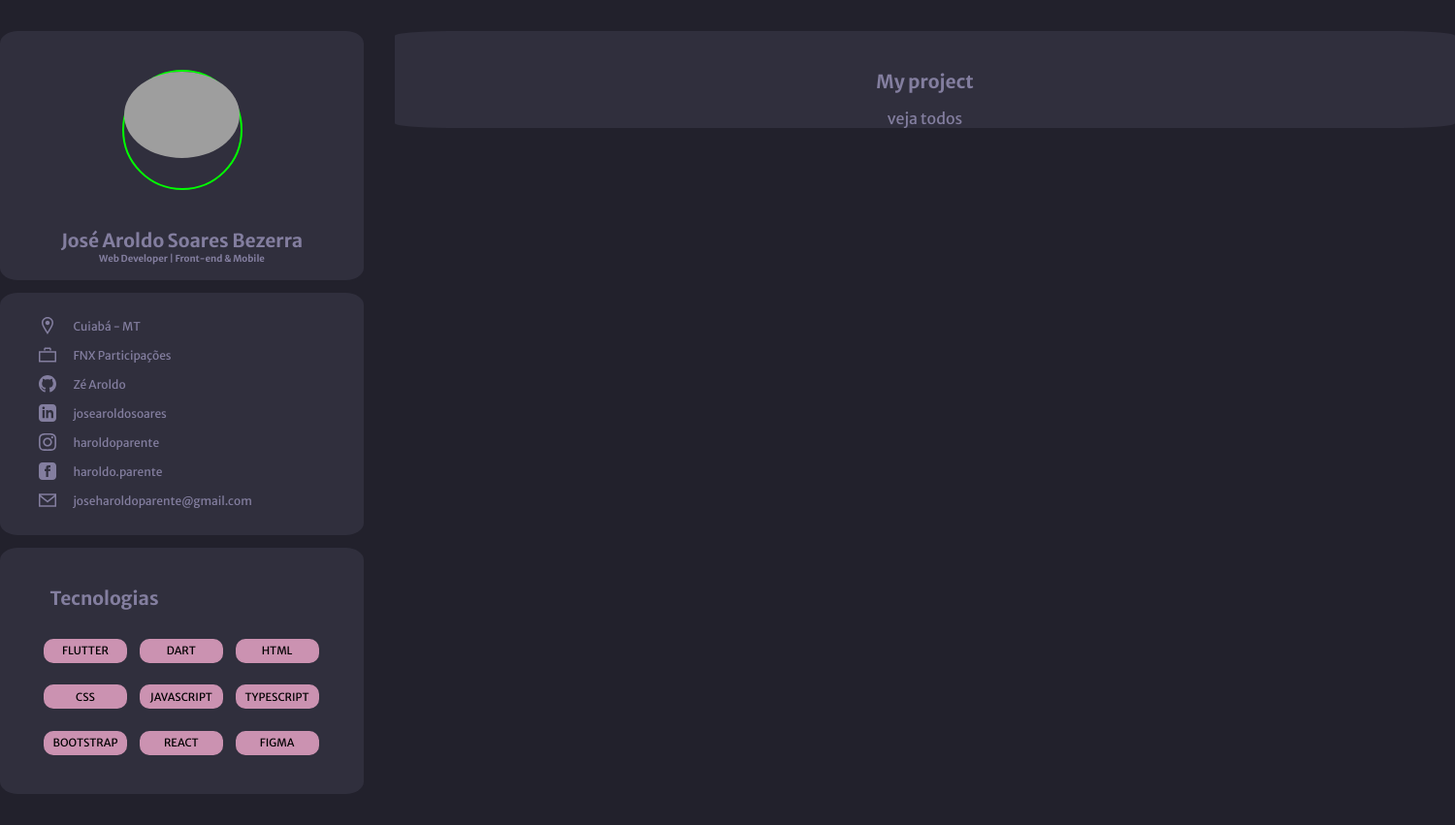
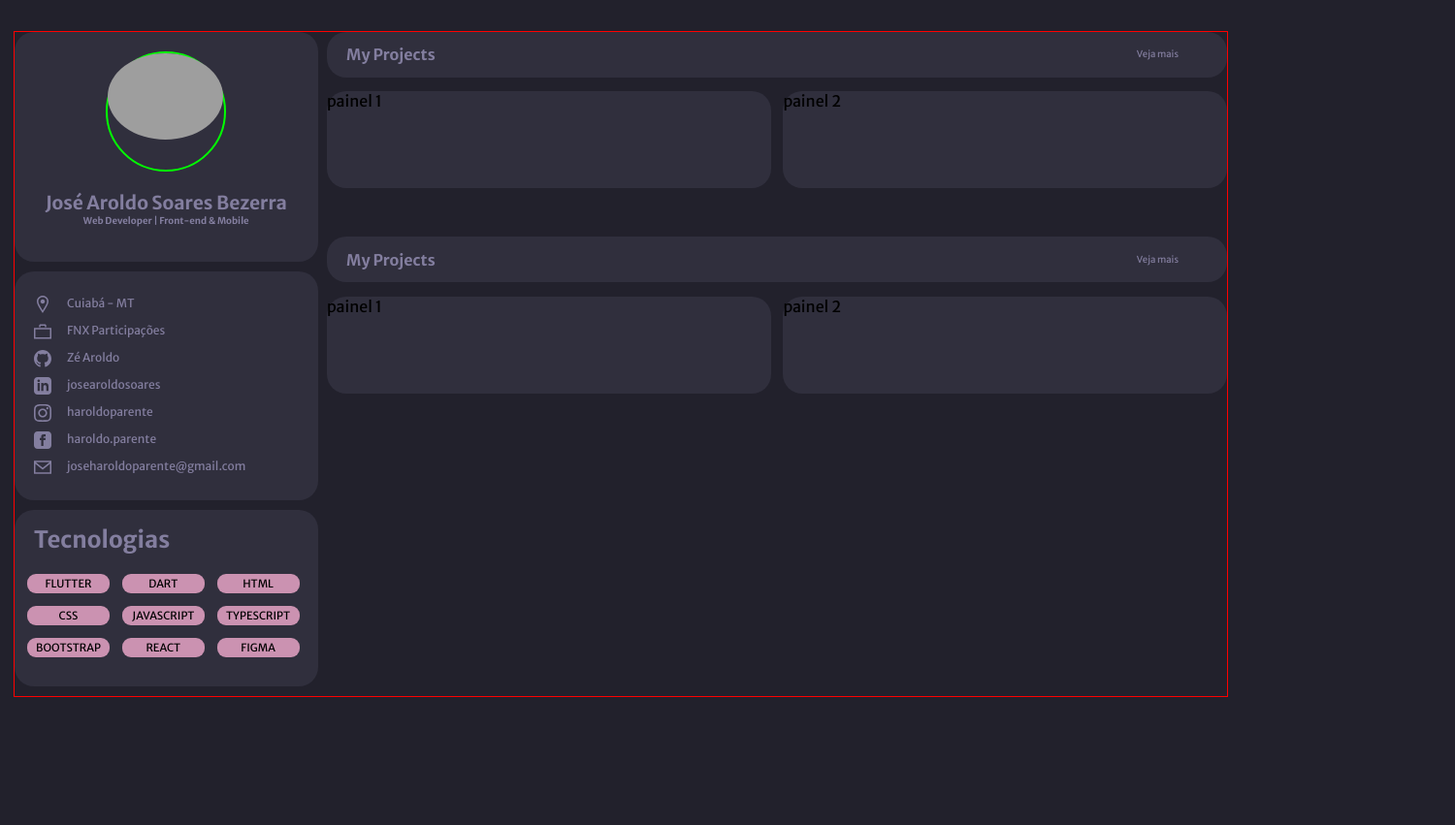
Before and after one commit to zeharoldoparente/WebPortifolio, a plain HTML site: page index.html in a window 1280 px wide. Shown: the whole page at 97% size, 1500 px wide, since content can reach past the window. After the commit the page ends 800 px from the top, so only its background shows below. Drawn offline with Linux system fonts and the light colour scheme; grey boxes are pictures that could not be loaded.

Commit message:
Alteração e limpeza de códigos desnecessários

```diff
--- a/css/style.css
+++ b/css/style.css
@@ -1,5 +1,5 @@
+/* configurações Padrão */
 @import url('https://fonts.googleapis.com/css2?family=Merriweather+Sans:wght@400;500;700&display=swap');
-
 *{
     font-family: 'Merriweather Sans', sans-serif;
 }
@@ -11,96 +11,118 @@
     --bg-photo: #00FF00;
 }
 body{
+    border: 1px solid red;
     background: var(--body-bg-color);
+    margin: 2em auto;
+    width: 1250px;
     display: flex;
-    gap: 2rem;
-    width: 1500px;
-    margin: 2em auto;
+    gap: .6rem;
 }
 main{
     flex-basis: 25%;
-    display: flex;
-    flex-direction: column;
-    gap: .8rem;
 }
 aside{
     flex: 1;
 }
 .card{
     background-color: var(--bg-cards);
+    border-radius: 20px;
+    margin-bottom: 10px;
+}
+a{
+    text-decoration: none;
+    color: var(--text-color);
+}
+h2, h5, p{
+    color: var(--text-color);
+}
+/* Fim das configurações Padrão */
+.photo{
     display: flex;
+    flex-direction: column;
     align-items: center;
-    overflow: hidden;
-    flex-direction: column;
-    justify-content: center;
-    border-radius: 5%;
+    padding: 20px 0;
 }
 #bg{
     border: 2px solid var(--bg-photo);
     width: 120px;
     height: 120px;
-    margin-top: 40px;
     border-radius: 100%;
 }
 #bg img{
     border-radius: 100%;
     width: 119px;
 }
-h2,
-h5{
-    color: var(--text-color);
+.photo>h2{
+    font-size: 1.2em;
+    margin-top: 20px;
 }
-h2{
-    font-size: 1.2em;
-    margin-top: 40px;
-}
-h5{
+.photo>h5{
     margin-top: -15px;
     font-size: .6em;
 }
 .profile{
-    display: block;
-    padding: 15px 0;
-}
-a{
-    text-decoration: none;
-    color: var(--text-color);
+    padding: 20px 0;
 }
 .info{
-    margin: 10px 0;
-    margin-left: 40px;
+    margin: 0 20px;
+    padding: 5px 0;
     display: flex;
-    gap: 1.4rem;
+    gap: 1rem;
 }
-.info svg{
+.info>svg{
     fill: var(--text-color);
     height: 18px;
     width: 18px;
 }
-.info a{
+.info>a{
     font-size: 9pt;
-    line-height: 20px;
-    margin-left: -5px;
-}
-#masterskills{
-    gap: .8rem;
-    display: flex;
-    flex-wrap: wrap;
-    width: 285px;
-    height: 130px;
-    margin-bottom: 30px;
 }
 #topskill>h2{
-    margin-left: -160px;
-    margin-bottom: 30px;
+    margin: 5px;
+    padding: 15px;
 }
 .skills{
-    width: 86px;
-    height: 25px;
+    background-color: var(--bg-techs);
+    width: 85px;
+    height: 20px;
     font-size: .7em;
     display: flex;
     justify-content: center;
     align-items: center;
-    border-radius: 10px;
-    background-color: var(--bg-techs);
+    border-radius: 9px;
 }
+#masterskills{
+    display: flex;
+    flex-wrap: wrap;
+    gap: .8rem;
+    margin: 0 13px;
+    padding-bottom: 30px;
+}
+.fixedbox{
+    display: flex;
+    flex-wrap: wrap;
+    gap: .8rem;
+    margin-bottom: 40px;
+}
+.fixedbox div:nth-child(1){
+    display: flex;
+    flex-basis: 100%;
+    justify-content: space-between;
+    padding: 0 20px;
+}
+.fixedbox div:nth-child(2),
+.fixedbox div:nth-child(3){
+    flex: 1;
+    height: 100px;
+    margin-top: -8px;
+}
+.fixedbox h2{
+    font-size: 1rem;
+}
+.fixedbox a{
+    display: flex;
+    align-items: center;
+    font-size: .6rem;
+    padding-right: 30px;
+}
--- a/index.html
+++ b/index.html
@@ -5,11 +5,11 @@
     <meta http-equiv="X-UA-Compatible" content="IE=edge">
     <meta name="viewport" content="width=device-width, initial-scale=1.0">
     <link rel="stylesheet" href="css/style.css">
-    <title>Document</title>
+    <title>Zé Aroldo</title>
 </head>
 <body>
     <main>
-        <div class="card">
+        <div class="card photo">
             <div id="bg">
                 <img src="https://media.discordapp.net/attachments/1023657050284236873/1023683432875839618/Perfil_2.png?width=475&height=479" alt="">
             </div>
@@ -46,7 +46,7 @@
                 <a href="mailto:joseharoldoparente@gmail.com" target="_blank">joseharoldoparente@gmail.com</a>
             </div>
         </div>
-        <div class="card" id="topskill">
+        <div class="card" id="topskill" >
             <h2>Tecnologias</h2>
             <div id="masterskills">
                 <div class="skills">FLUTTER</div>
@@ -62,21 +62,21 @@
         </div>
     </main>
     <aside>
-        <div class="card">
-            <h2>My project</h2>
-            <a href="">veja todos</a>
+        <div class="fixedbox">
+            <div class="card">
+                <h2>My Projects</h2>
+                <a href="https://github.com/zeharoldoparente?tab=repositories" target="_blank">Veja mais</a>
+            </div>
+            <div class="card">painel 1</div>
+            <div class="card">painel 2</div>
         </div>
-        <div class="card">
-
-        </div>
-        <div class="card">
-
-        </div>
-        <div class="card">
-
-        </div>
-        <div class="card">
-
+        <div class="fixedbox">
+            <div class="card">
+                <h2>My Projects</h2>
+                <a href="https://github.com/zeharoldoparente?tab=repositories" target="_blank">Veja mais</a>
+            </div>
+            <div class="card">painel 1</div>
+            <div class="card">painel 2</div>
         </div>
     </aside>
 </body>
```
